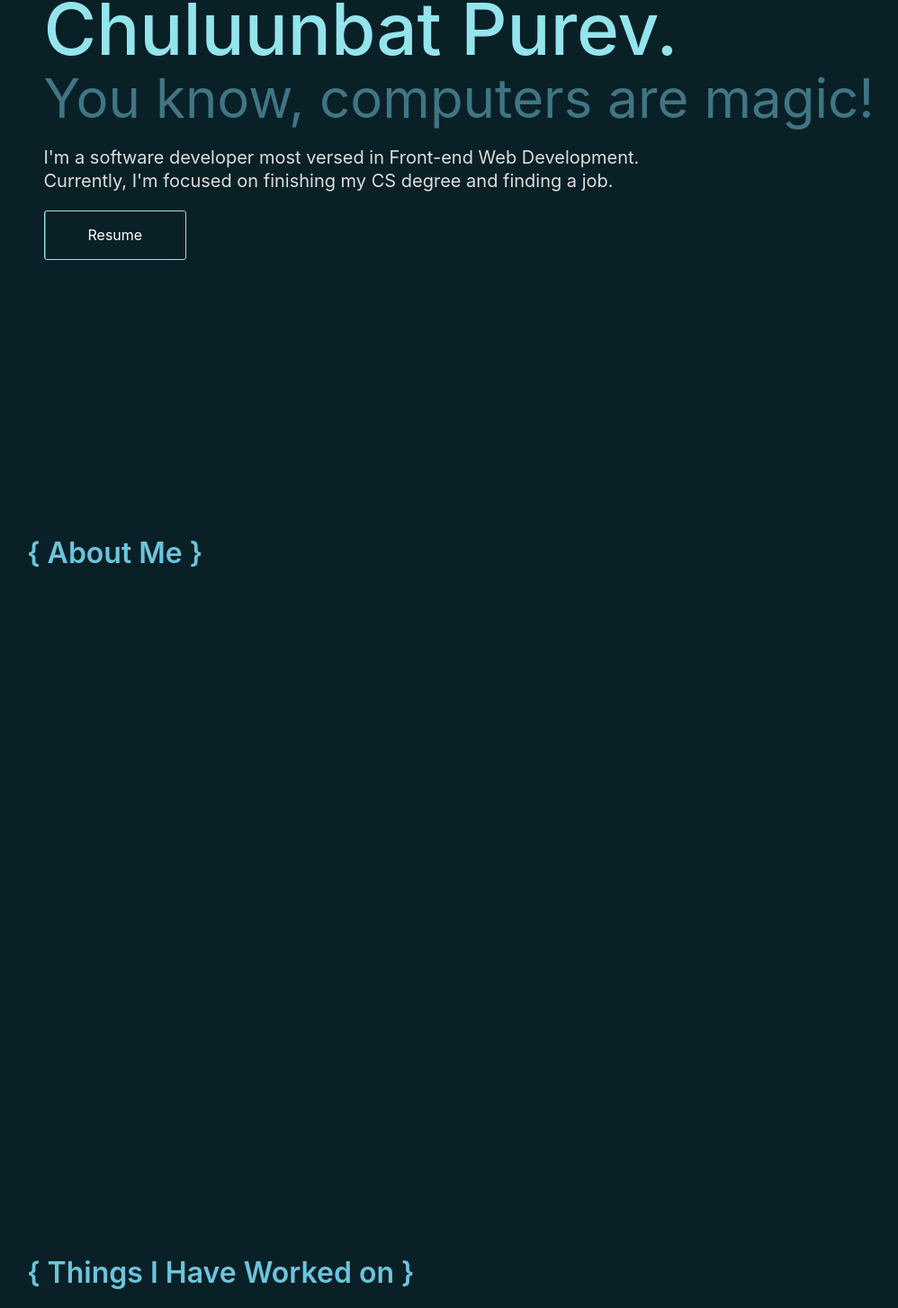
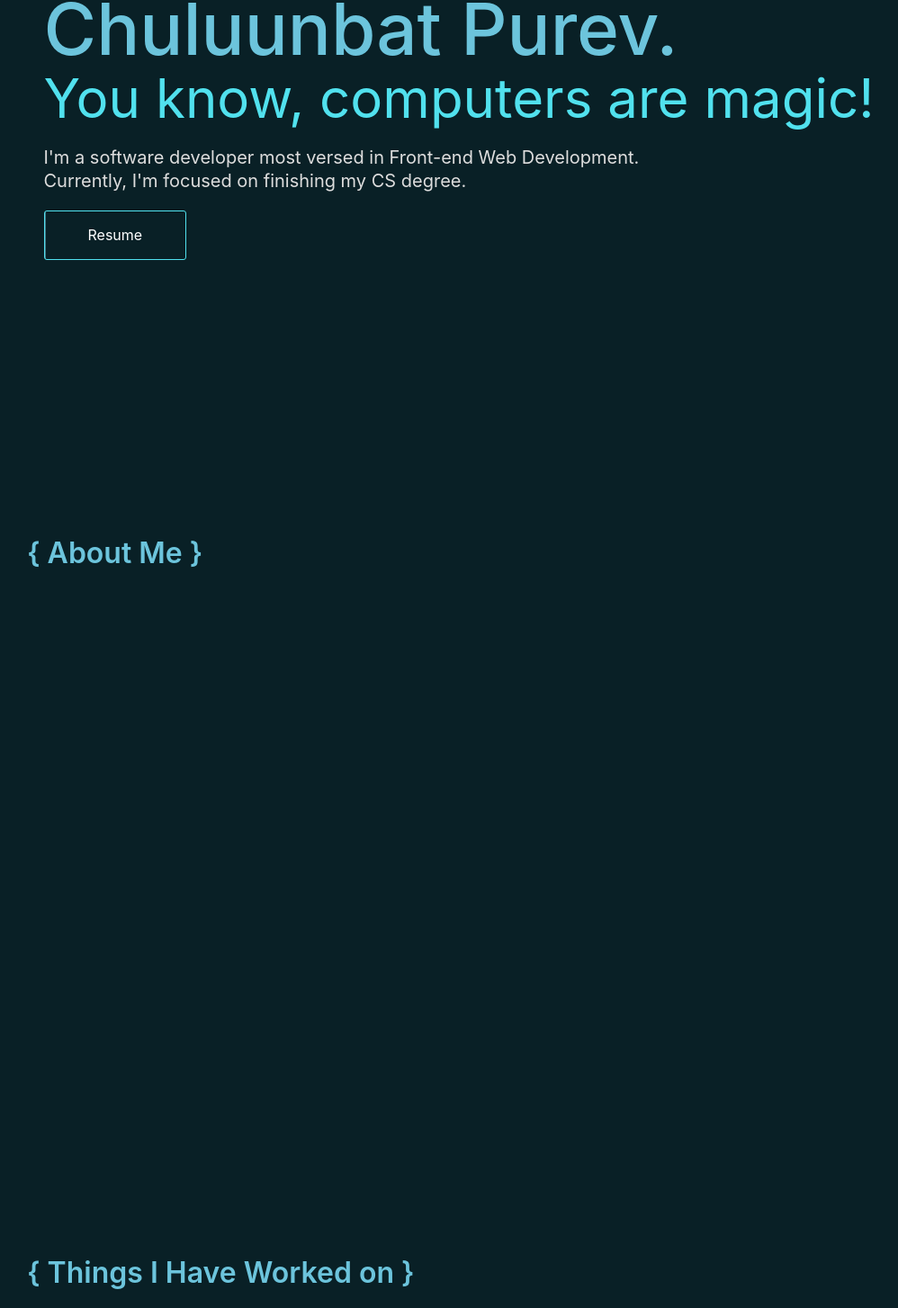
Before and after one commit to cpurev/howlong, a Vue app: page / in a window 1280 px wide. Shown: the part 253-1707 px from the top of the page at 90% size, without its empty margins (130-1128 px from the left). Built offline with nearby package versions, Linux system fonts and the light colour scheme.

Commit message:
Content update #1

```diff
--- a/src/App.vue
+++ b/src/App.vue
@@ -87,7 +87,7 @@ onMounted(async () => {
     <Transition appear
       name="fade-up">
         <div>
-          <p>I'm a software developer most versed in Front-end Web Development. Currently, I'm focused on finishing my CS degree and finding a job. </p>
+          <p>I'm a software developer most versed in Front-end Web Development. Currently, I'm focused on finishing my CS degree. </p>
         </div>
     </Transition>
     <Transition appear
@@ -101,7 +101,7 @@ onMounted(async () => {
             <div class="inner-profile">
             <div class="about-me">
               <p>Hello! My name is Chuluunbat and I enjoy writing code.
-                Growing up, computers were an integral part of my life. From playing video games all day to working at my dad's internet cafe.
+                Growing up, computers were an integral part of my life. From playing video games all day to working at my dad's <a href="https://en.wikipedia.org/wiki/PC_bang"  aria-label="PC wikipedia" target="_blank" rel="noreferrer" >internet cafe</a>.
                  I eventually got a lot of passion for Computers and was fascinated by things that could be done(and have been done).</p>
               <p>Fast-forward to today, and I'm almost finished getting my CS degree.
                 Throughout my time in university, I had the opportunity to work on and explored various areas of Computer Science.
@@ -129,7 +129,7 @@ onMounted(async () => {
       <div class="projects" >
           <h2>{ Things I Have Worked on }</h2>
           <div class="card">
-            <p> Some noteworthy deployed(or plan to deploy) projects</p>
+            <p> Some noteworthy deployed projects</p>
             <Projects />
           </div>
         </div>
@@ -137,7 +137,7 @@ onMounted(async () => {
     <section id="contact">
       <div class="contact" >
             <h2>{ Get In Touch }</h2>
-            <p>I am eager to take the next step in my career and continue learning.  Currently, I'm open to any developer position in any city in USA.
+            <p>I am eager to take the next step in my career and continue learning. Currently, I'm open to any developer position in any city in USA.
               Please feel free to contact me if you have an opportuniy that you believe would be a good fit for me. I am always excited to explore new challenges and technologies.
             </p>
             <div class='email-link'>
--- a/src/assets/base.css
+++ b/src/assets/base.css
@@ -12,12 +12,14 @@
   --font-mono: "SF Mono","Fira Code","Fira Mono","Roboto Mono",monospace;
   --font-sans: "Calibre","Inter","San Francisco","SF Pro Text",-apple-system,system-ui,sans-serif;
 
+  --transition: all 0.25s cubic-bezier(0.645,0.045,0.355,1);
+
   --blue: #6cc4dc;
   --blue-bright: #c3fbfb;
   --blue-dim: #407584;
   --blue-muted: #288EAA;
   --blue-dark: #123F4C;
-  --cyan: #94e4ec;
+  --cyan: #51e1ee/*rgba(0,175,255, 1)*/;
 
   --f-small: 12px;
   --f-medium: 15px;
--- a/src/assets/main.css
+++ b/src/assets/main.css
@@ -18,13 +18,13 @@
 }
 .hero h2{
   font-size: clamp(40px, 8vw, 80px);
-  color: var(--cyan);
+  color: var(--blue);
   font-weight: 500;
   line-height: 1.1;
 }
 .hero h3, .contact h2{
   font-size: clamp(20px, 6vw, 60px);
-  color: var(--blue-dim);
+  color: #51e1ee;
   line-height: 1.1;
 }
 .hero p{
@@ -36,7 +36,25 @@
   align-items: center;
   flex-direction: column;
 }
-
+.about-me a{
+  display: inline-block;
+  text-decoration: none;
+  color: var(--cyan);
+  position: relative;
+}
+.about-me a::after {
+  content: "";
+  display: block;
+  width: 0px;
+  height: 1px;
+  position: relative;
+  bottom: 0.2em;
+  background-color: var(--cyan);
+  transition: var(--transition);
+}
+.about-me a:hover::after {
+  width: 100%;
+}
 .interests{
   display: grid;
   grid-template-columns: repeat(2, minmax(140px, 200px));
@@ -110,7 +128,7 @@
   color: var(--blue);
 }
 .contact-links li{
-  transition: all 0.25s cubic-bezier(0.645,0.045,0.355,1);
+  transition: var(--transition);
 }
 .contact-links li:hover{
   transform: translateY(-3px);
```
